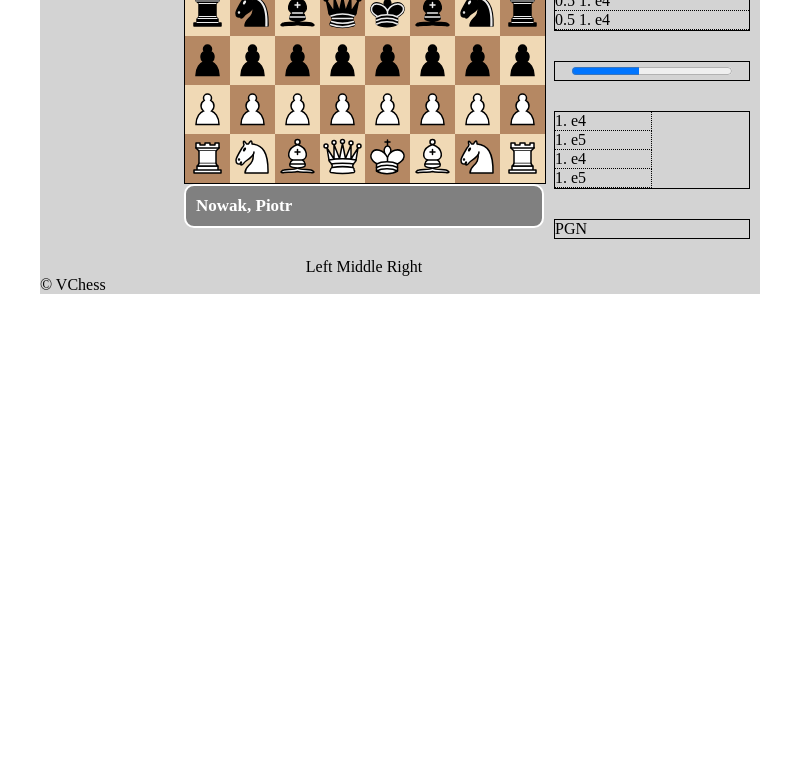
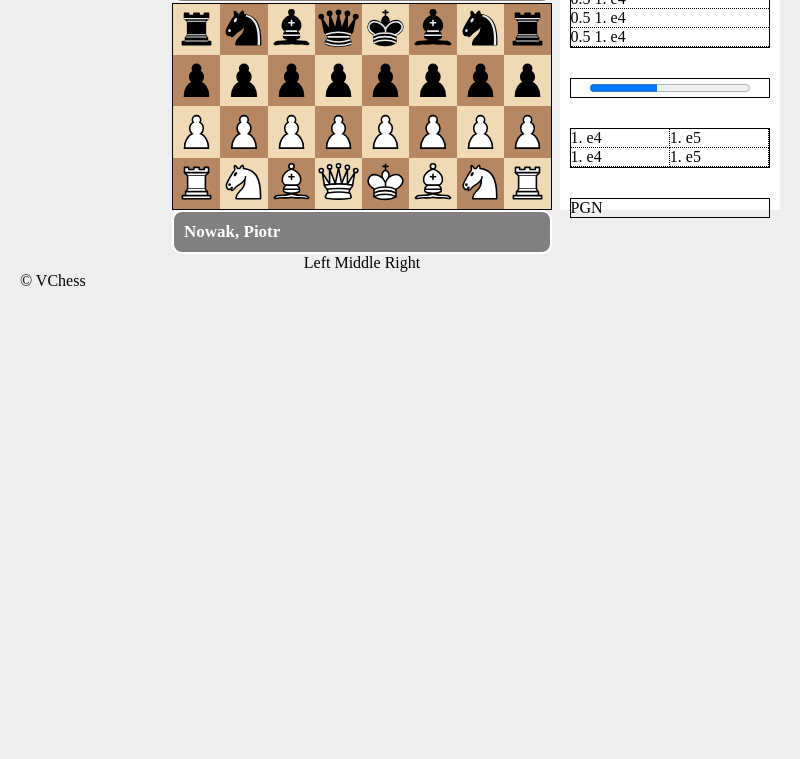
Before and after one commit to VOrganization/Chess, an Electron app: page index.html in a window 800 px wide. Shown: the part 58-817 px from the top of the page. Drawn offline with nearby package versions, Linux system fonts and the light colour scheme; no server answers.

Commit message:
Front-End #3

```diff
--- a/index.html
+++ b/index.html
@@ -2,18 +2,16 @@
 <html lang="en">
 
     <head>
-        <title>Document</title>
+        <title>VChess</title>
 
         <meta charset="UTF-8">
         <meta name="viewport" content="width=device-width, initial-scale=1.0">
         <meta http-equiv="X-UA-Compatible" content="ie=edge">
 
         <link rel="stylesheet" href="style.css">
-
         <script> window.$ = window.JQuery = require("jquery"); </script>
         <script src="renderer.js"></script>
         <script src="net.js"></script>
-
     </head>
 
     <body>
@@ -23,10 +21,11 @@
                     Logo
                 </div>
                 <div id="main-content">
+                    <div id="test">
                     <div id="black-player">
                         VChess Engine
                     </div>
-                    <div class="chessboard" id="board0"></div>
+                    <div class="chessboard" id="board0"></div></div>
                     <div id="white-player">
                         Nowak, Piotr
                     </div>
@@ -55,7 +54,7 @@
                 </div>
                 <div style="clear:both;"></div>
                 <div id="authors">
-                        &copy; VChess
+                    &copy; VChess
                 </div>
             </div>
         </main>
--- a/renderer.js
+++ b/renderer.js
@@ -109,6 +109,11 @@ function moveEvent() {
 
 $(document).ready(function (e) {
 
+    setInterval(function () {
+        var haj = $("#test").css("height");
+        document.getElementById("sidebar").style.height = haj;
+    }, 1500);
+
     generateBoard($("#board0"), "black", chessboard);
     moveEvent();
 
--- a/style.css
+++ b/style.css
@@ -1,8 +1,9 @@
-body{
+body, html{
     margin: 0px;
     padding: 0px;
     width: 100%;
     height: 100%;
+    background-color: #eee
 }
 
 .chessboard{
@@ -10,6 +11,7 @@ body{
     height: 100%;
     background-color: #eee;
     border: 1px solid #000;
+    box-sizing: border-box;
 }
 
 [class^="chessboard-pawn-"], .chessboard-pawn{
@@ -36,15 +38,17 @@ body{
 }
 
 #container {
-    width: 90%;
+    width: 95%;
     height: 100%;
-    background-color: lightgrey;
+    background-color: #eee;
     margin-left: auto;
     margin-right: auto;
+    margin-top: 2.1%;
+    box-sizing: border-box;
 }
 
 #authors {
-    background-color: lightgrey;
+    background-color: #eee;
 }
 
 #logo {
@@ -52,6 +56,7 @@ body{
     width: 20%;
     text-transform: uppercase;
     font-size: 22px;
+    box-sizing: border-box;
 }
 
 #main-content {
@@ -62,7 +67,11 @@ body{
 
 #sidebar {
     float: left;
-    width: 30%;
+    width: 29%;
+    background-color: #fff;
+    margin-left: 1%;
+    max-height: 100%;
+    box-sizing: border-box;
 }
 
 #black-player, #white-player {
@@ -77,7 +86,6 @@ body{
 
 #move-nav {
     text-align: center;
-    margin-top: 30px;
 }
 
 #engine-out {
@@ -110,10 +118,11 @@ progress {
 }
 
 .move {
-    width: 49.7%;
+    width: 50%;
     border-right: 1px dotted black;
     border-bottom: 1px dotted black;
     float: left;
+    box-sizing: border-box;
 }
 
 #game-options {
```
